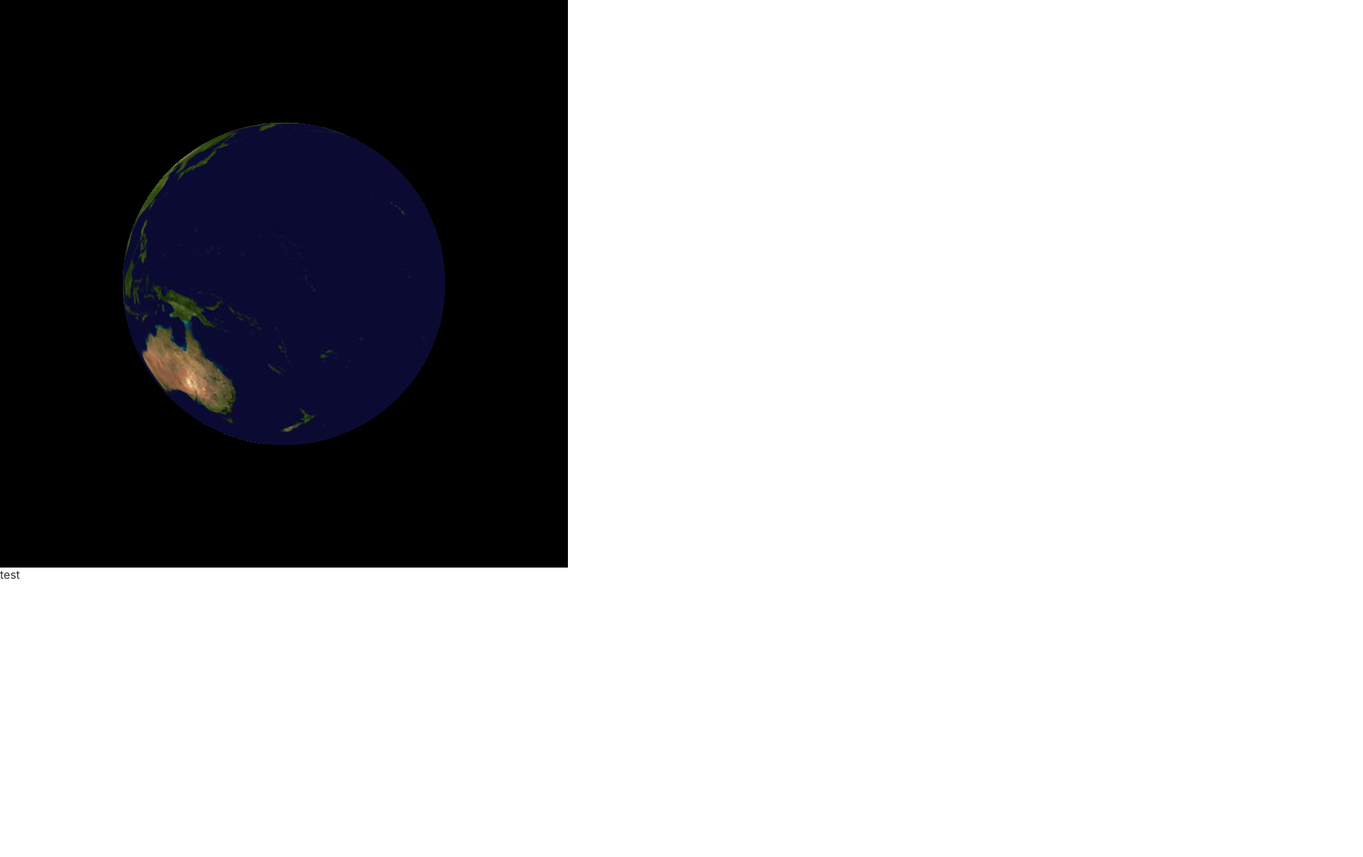
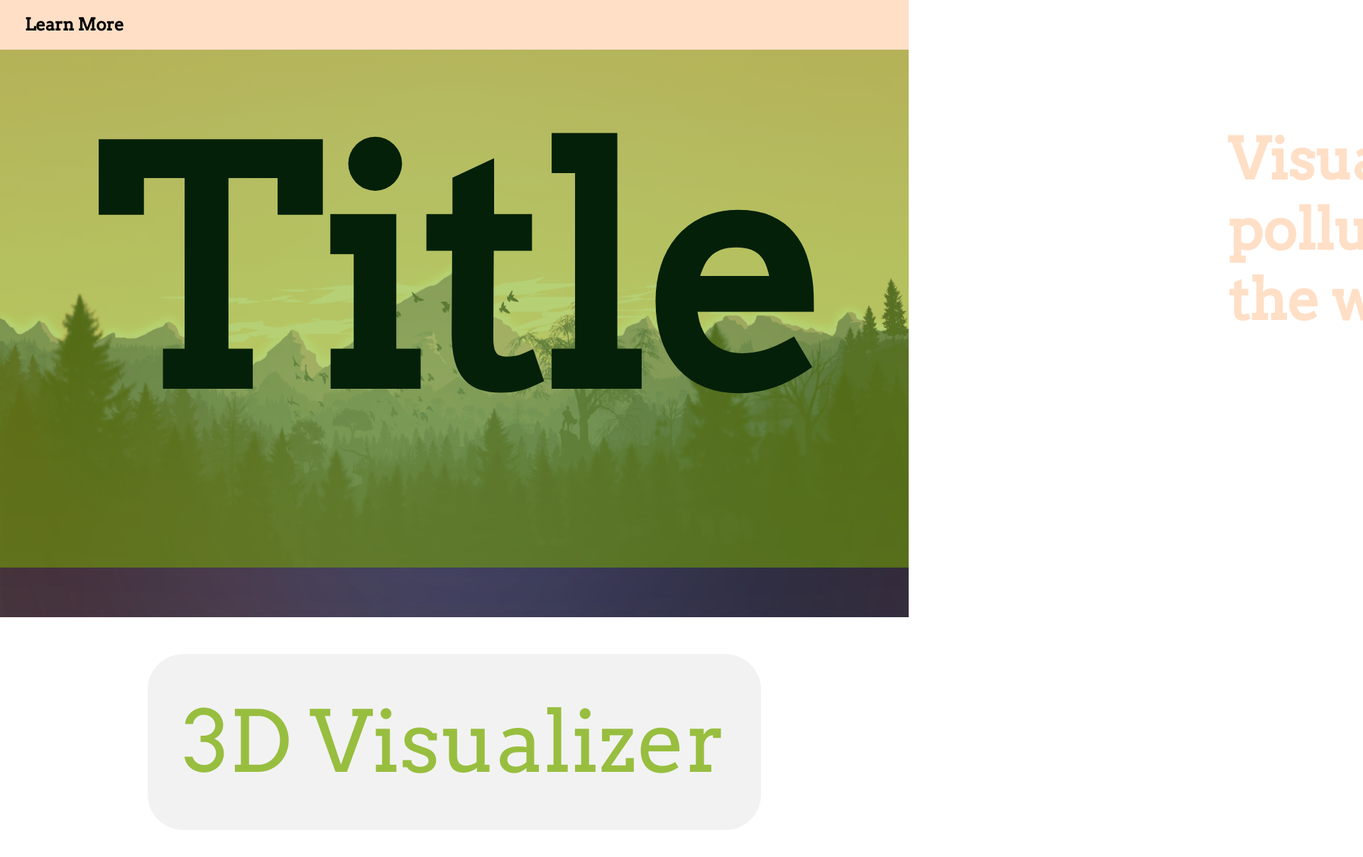
Before and after one commit to anirudhsnayak/PollutionVisualizer, a Svelte app: page / in a window 1280 px wide. Shown: the top 1208 px of the page at 71% size, 1920 px wide, since content can reach past the window. Before the commit the page ends 820 px from the top, so only its background shows below. Built offline with nearby package versions, Linux system fonts and the light colour scheme.

Commit message:
added home page

```diff
--- a/public/index.html
+++ b/public/index.html
@@ -11,6 +11,7 @@
 	<link rel='icon' type='image/png' href='./favicon.png'>
 	<link rel='stylesheet' href='./global.css'>
 	<link rel='stylesheet' href='./build/bundle.css'>
+	<link href='https://fonts.googleapis.com/css?family=Arvo' rel='stylesheet'>
 
 	<script defer src='./build/bundle.js'></script>
 	<!-- Global site tag (gtag.js) - Google Analytics -->
--- a/src/app/Main.svelte
+++ b/src/app/Main.svelte
@@ -1,8 +1,15 @@
 <script>
-import Globe from "./globe/Globe.svelte";
+    import Globe from "./globe/Globe.svelte";
+    import Visualizer from "./visualizer/Visualizer.svelte";
+    import Home from "./home/Home.svelte";
 </script>
 
-<Globe></Globe>
+<Home/>
+
+
+
+
+
 
 <style type="text/scss">
     .body {
--- /dev/null
+++ b/src/app/home/Button.svelte
@@ -0,0 +1,22 @@
+<script>
+
+</script>
+
+<button on:click = {click}>3D Visualizer</button>
+
+<style type="text/scss">
+    button {
+        background-color: #EEEEEE;
+        color: #76A900;
+        font-family: "Arvo";
+        font-size: 120px;
+        border-radius: 50px;
+        opacity: 75%;
+        padding: 50px;
+        border: none;
+    }
+    button:hover {
+        opacity: 100%;
+        cursor: pointer;
+    }
+</style>
--- /dev/null
+++ b/src/app/home/Home.svelte
@@ -0,0 +1,78 @@
+<script>
+    import Button from "./Button.svelte";
+</script>
+
+
+<div id = "bg">
+    <div id = "nav-bar">
+        <h2 id = "nav-bar-text">Learn More</h2>
+    </div>
+    <div id = "main">
+        <img src = "images/mountains-1412683.png" alt = "bg image" id = "bg-image">
+        <h1 id = "title">Title</h1>
+        <h1 id = "desc">Visualizing <br> pollution around <br> the world.</h1>
+        <div id = "button"><Button/></div>
+    </div>
+</div>
+
+<style type="text/scss">
+    .body {
+        display: flex;
+        flex-direction: column;
+        background-color: white;
+        min-height: 100%;
+        width: 100%;
+        top: 0; left: 0;
+        margin: 0px;
+        border: 0px;
+        padding: 0px;
+    }
+    #bg {
+        background-color: rgba(118, 169, 0, 0.54);
+        height: 100%;
+        width: 100%;
+        position: absolute;
+
+    }
+    #nav-bar {
+        display: flex;
+        background-color: #ffdfc6;
+        font-family: "Arvo";
+    }
+    #nav-bar-text {
+        color: black;
+        padding-left: 35px;
+    }
+    #bg-image {
+        position: absolute;
+        z-index: -1;
+        width: 100%;
+        height: 100%;
+    }
+    #title {
+        font-family: "Arvo";
+        font-size: 450px;
+        color: #042009;
+        padding-left: 80px;
+        position:relative;
+        opacity: 100%;
+        left: 50px;
+        top: 40px;
+    }
+    #desc {
+        font-family: "Arvo";
+        font-size: 80px;
+        color: #FFDFC6;
+        padding-left: 80px;
+        position:relative;
+        left: 1650px;
+        opacity: 100%;
+        bottom: 450px;
+    }
+    #button {
+        width: 865px;
+        margin: auto;
+    }
+
+
+</style>
--- /dev/null
+++ b/src/app/visualizer/Visualizer.svelte
@@ -0,0 +1,3 @@
+<script>
+    //this is where the globe page will go
+</script>
```
Also changed, not shown: public/images/mountains-1412683.png (added).
